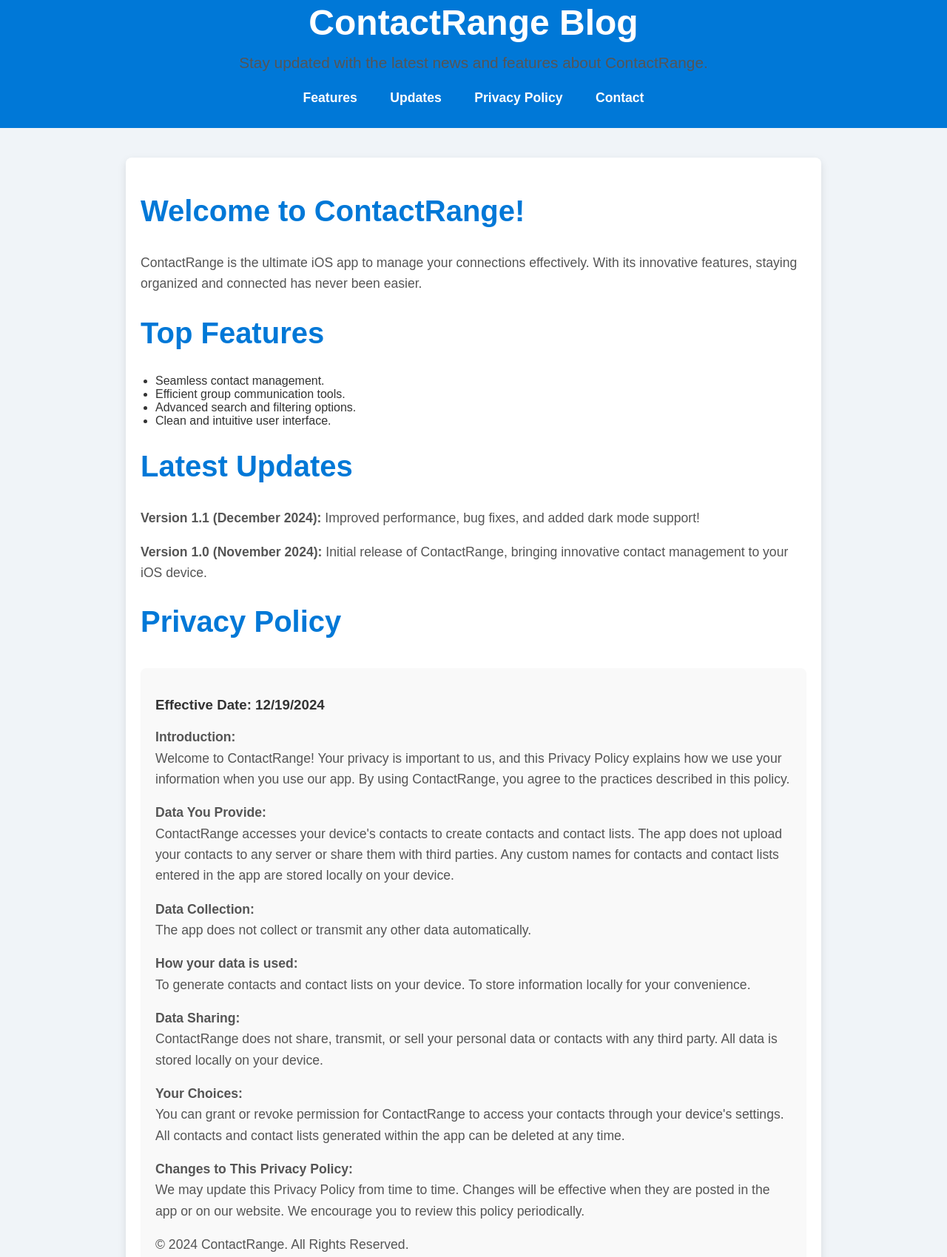
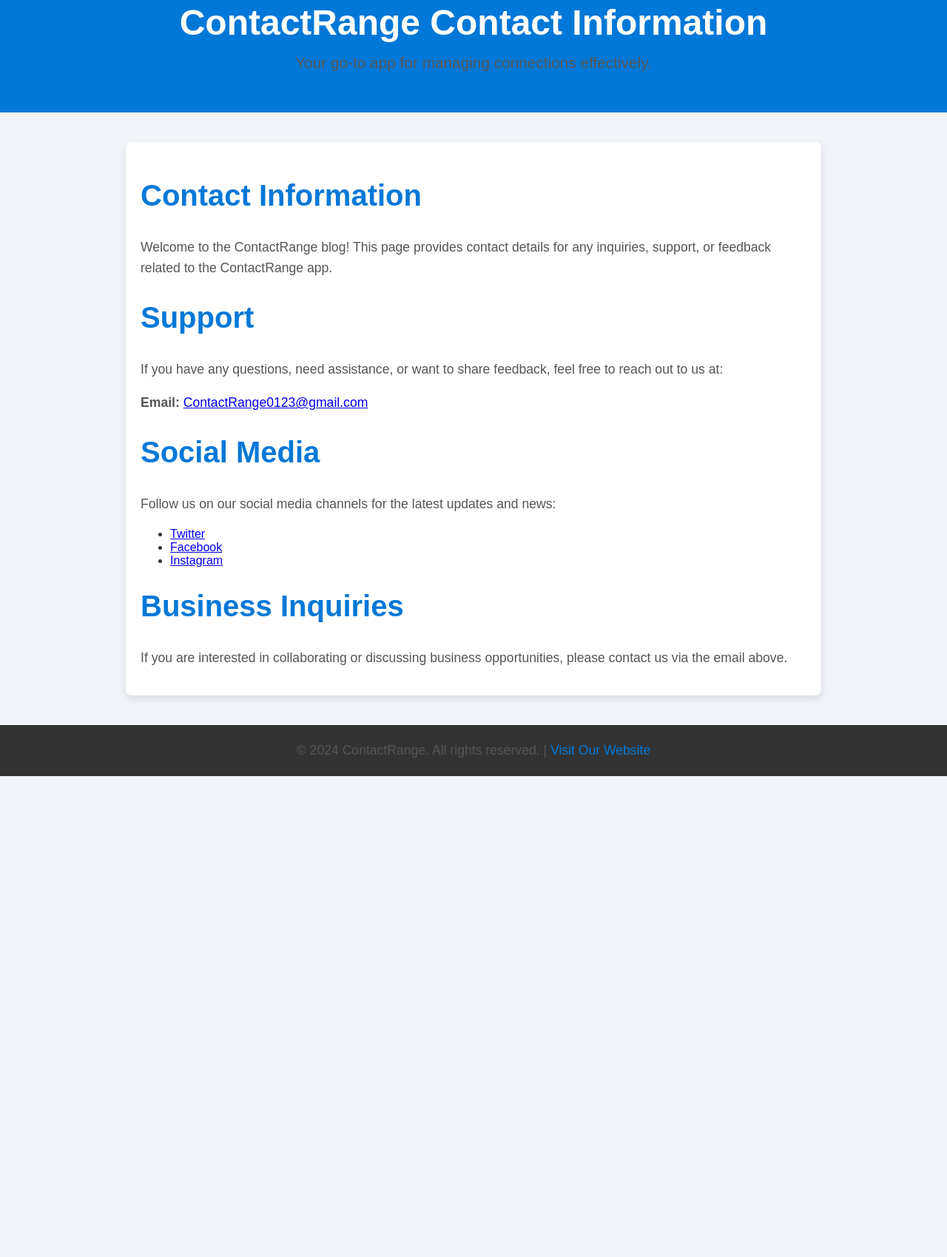
Before and after one commit to contactrange0123/Support, a plain HTML site: page index.html in a window 1280 px wide. Shown: the part 27-1726 px from the top of the page at 74% size. After the commit the page ends 1076 px from the top, so only its background shows below. Drawn offline with Linux system fonts and the light colour scheme.

Commit message:
Update index.html

```diff
--- a/index.html
+++ b/index.html
@@ -3,7 +3,7 @@
 <head>
     <meta charset="UTF-8">
     <meta name="viewport" content="width=device-width, initial-scale=1.0">
-    <title>ContactRange Blog</title>
+    <title>ContactRange - Contact Information</title>
     <style>
         /* General Body Styling */
         body {
@@ -71,11 +71,6 @@
             color: #555;
         }
 
-        ul {
-            list-style-type: disc;
-            padding-left: 20px;
-        }
-
         /* Footer Section */
         footer {
             text-align: center;
@@ -97,82 +92,35 @@
         footer a:hover {
             text-decoration: underline;
         }
-
-        /* Privacy Policy Section */
-        .privacy-policy {
-            background-color: #f9f9f9;
-            padding: 20px;
-            border-radius: 8px;
-            margin-top: 40px;
-        }
     </style>
 </head>
 <body>
 
     <!-- Header Section -->
     <header>
-        <h1>ContactRange Blog</h1>
-        <p>Stay updated with the latest news and features about ContactRange.</p>
-        <nav>
-            <a href="#features">Features</a>
-            <a href="#updates">Updates</a>
-            <a href="#privacy-policy">Privacy Policy</a>
-            <a href="#contact">Contact</a>
-        </nav>
+        <h1>ContactRange Contact Information</h1>
+        <p>Your go-to app for managing connections effectively.</p>
     </header>
 
     <!-- Main Content Area -->
     <div class="container">
-        <h2>Welcome to ContactRange!</h2>
-        <p>
-            ContactRange is the ultimate iOS app to manage your connections effectively.
-            With its innovative features, staying organized and connected has never been easier.
-        </p>
+        <h2>Contact Information</h2>
+        <p>Welcome to the ContactRange blog! This page provides contact details for any inquiries, support, or feedback related to the ContactRange app.</p>
 
-        <h2 id="features">Top Features</h2>
+        <h2>Support</h2>
+        <p>If you have any questions, need assistance, or want to share feedback, feel free to reach out to us at:</p>
+        <p><strong>Email:</strong> <a href="mailto:ContactRange0123@gmail.com">ContactRange0123@gmail.com</a></p>
+
+        <h2>Social Media</h2>
+        <p>Follow us on our social media channels for the latest updates and news:</p>
         <ul>
-            <li>Seamless contact management.</li>
-            <li>Efficient group communication tools.</li>
-            <li>Advanced search and filtering options.</li>
-            <li>Clean and intuitive user interface.</li>
+            <li><a href="#">Twitter</a></li>
+            <li><a href="#">Facebook</a></li>
+            <li><a href="#">Instagram</a></li>
         </ul>
 
-        <h2 id="updates">Latest Updates</h2>
-        <p><strong>Version 1.1 (December 2024):</strong> Improved performance, bug fixes, and added dark mode support!</p>
-        <p><strong>Version 1.0 (November 2024):</strong> Initial release of ContactRange, bringing innovative contact management to your iOS device.</p>
-
-        <h2 id="privacy-policy">Privacy Policy</h2>
-        <div class="privacy-policy">
-            <h3>Effective Date: 12/19/2024</h3>
-            <p><strong>Introduction:</strong><br>
-            Welcome to ContactRange! Your privacy is important to us, and this Privacy Policy explains how we use your information when you use our app. By using ContactRange, you agree to the practices described in this policy.
-            </p>
-            <p><strong>Data You Provide:</strong><br>
-            ContactRange accesses your device's contacts to create contacts and contact lists. The app does not upload your contacts to any server or share them with third parties. Any custom names for contacts and contact lists entered in the app are stored locally on your device.
-            </p>
-            <p><strong>Data Collection:</strong><br>
-            The app does not collect or transmit any other data automatically.
-            </p>
-            <p><strong>How your data is used:</strong><br>
-            To generate contacts and contact lists on your device. To store information locally for your convenience.
-            </p>
-            <p><strong>Data Sharing:</strong><br>
-            ContactRange does not share, transmit, or sell your personal data or contacts with any third party. All data is stored locally on your device.
-            </p>
-            <p><strong>Your Choices:</strong><br>
-            You can grant or revoke permission for ContactRange to access your contacts through your device's settings. All contacts and contact lists generated within the app can be deleted at any time.
-            </p>
-            <p><strong>Changes to This Privacy Policy:</strong><br>
-            We may update this Privacy Policy from time to time. Changes will be effective when they are posted in the app or on our website. We encourage you to review this policy periodically.
-            </p>
-            <p>&copy; 2024 ContactRange. All Rights Reserved.</p>
-        </div>
-
-        <h2 id="contact">Get in Touch</h2>
-        <p>
-            Have questions, feedback, or need support? Reach out to us at:
-            <a href="mailto:ContactRange0123@gmail.com">ContactRange0123@gmail.com</a>
-        </p>
+        <h2>Business Inquiries</h2>
+        <p>If you are interested in collaborating or discussing business opportunities, please contact us via the email above.</p>
     </div>
 
     <!-- Footer Section -->
```
